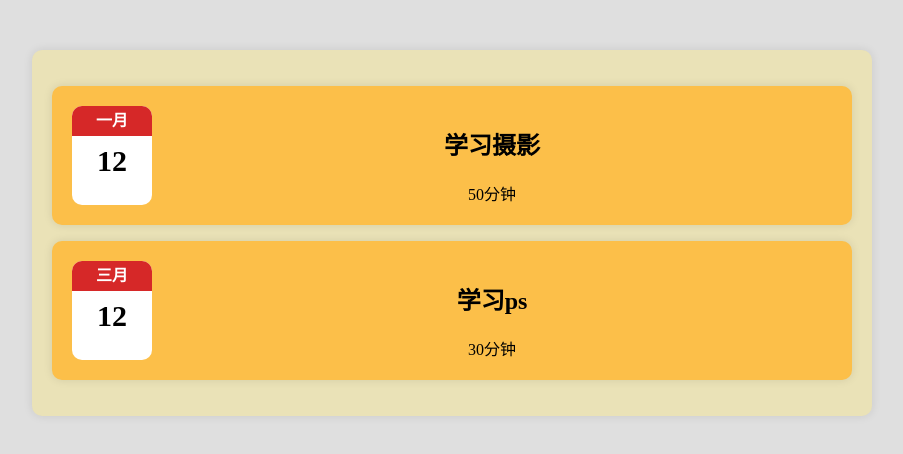
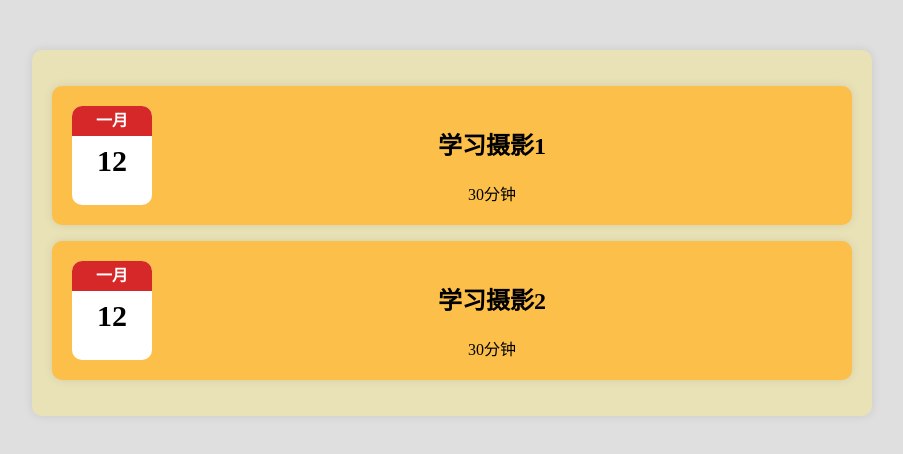
Before and after one commit to aiyaya211/react-study, a React (Create React App) app: page / in a window 1280 px wide. Shown: the top 454 px of the page, without its empty margins (188-1091 px from the left). Built offline with nearby package versions, Linux system fonts and the light colour scheme.

Commit message:
笔记更新

```diff
--- a/src/components/logs/Logs.js
+++ b/src/components/logs/Logs.js
@@ -2,10 +2,23 @@ import LogItem from './LogItem'
 import './logs.css'
 
 const Logs = (props) => {
+    const resData = [{
+        date: new Date("January 12,2006 22:19:35"),
+        desc: "学习摄影1",
+        time: 30
+    }, {
+        date: new Date("January 12,2007 22:19:35"),
+        desc: "学习摄影2",
+        time: 30
+    }]
     return <div className="logs">
         {/* 在父组件中可以直接设置子组件的属性 */}
-        <LogItem desc="学习摄影" time="50" date={new Date("January 12,2006 22:19:35")}/>
-        <LogItem desc="学习ps" time="30" date={new Date("March 12,2008 22:19:35")}/>
+        {/* <LogItem desc="学习摄影" time="50" date={new Date("January 12,2006 22:19:35")}/>
+        <LogItem desc="学习ps" time="30" date={new Date("March 12,2008 22:19:35")}/> */}
+        {/* 循环 */}{
+        resData.map((item) => {
+            return <LogItem desc={item.desc} time={item.time} date={item.date} key={item.date}/>
+        })}
     </div>
 }
 
```
Also changed, not shown: 1 other file (tests, documents, lock files or other folders).
